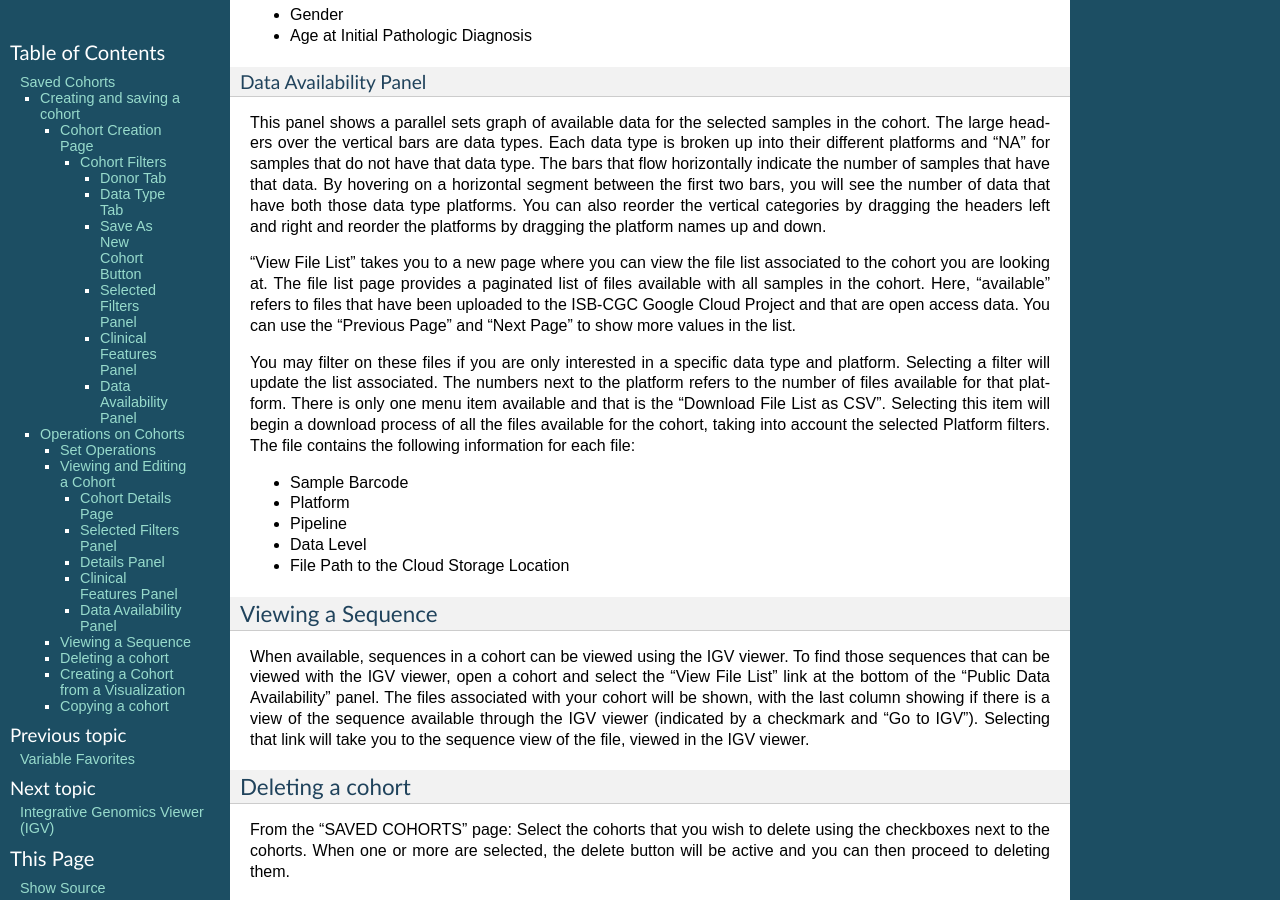
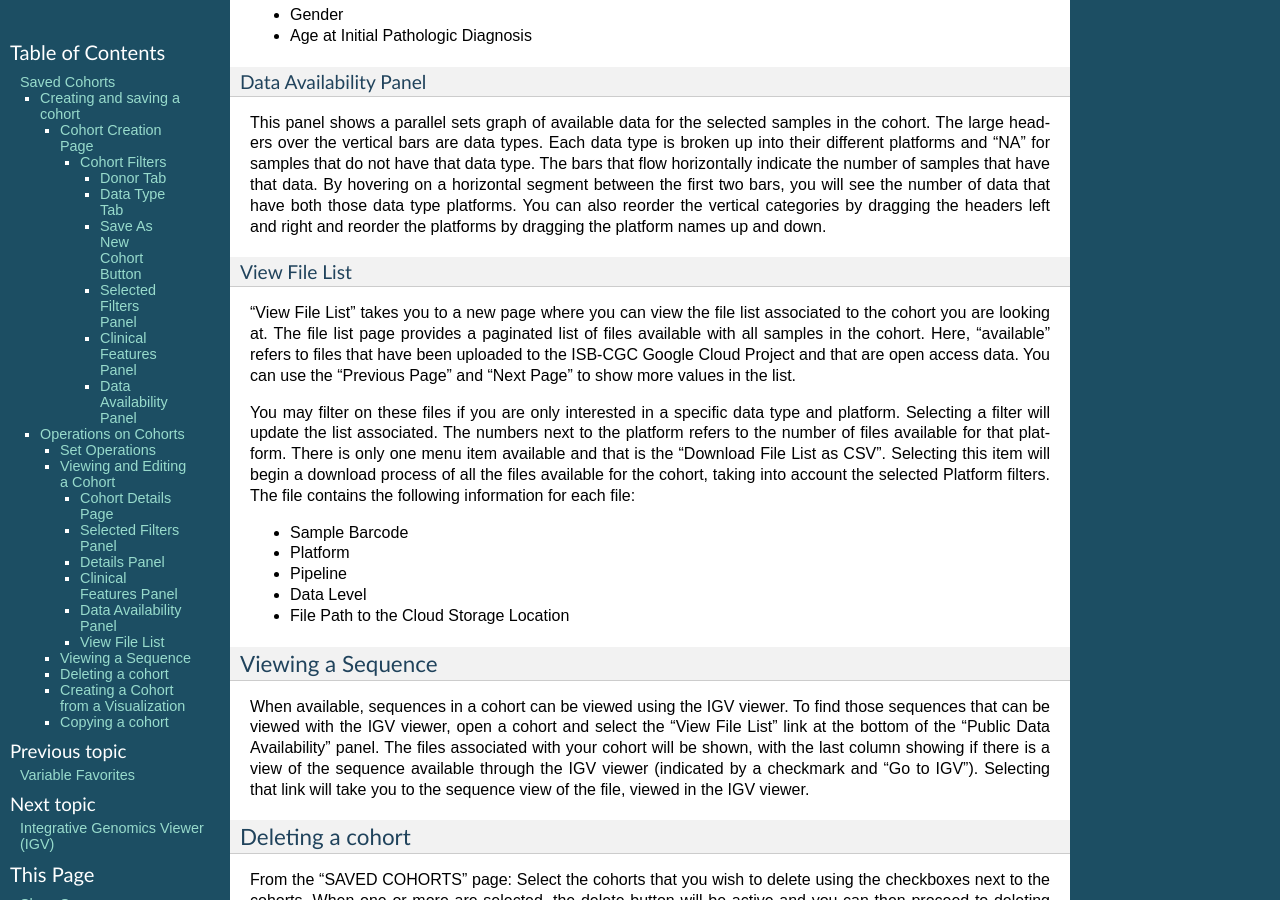
Before and after one commit to isb-cgc/readthedocs, a Sphinx documentation site: the page built from docs/source/sections/webapp/Saved-Cohorts.rst, in a window 1280 px wide and 900 px high, scrolled down 3890 px. Built offline with Sphinx 7.4.7, drawn with Linux system fonts in a browser that asks for light colours.

Commit message:
Update Saved-Cohorts.rst

```diff
--- a/docs/source/sections/webapp/Saved-Cohorts.rst
+++ b/docs/source/sections/webapp/Saved-Cohorts.rst
@@ -179,6 +179,10 @@ hovering on a horizontal segment between the first two bars, you will see the nu
 type platforms. You can also reorder the vertical categories by dragging the headers left and right and reorder the
 platforms by dragging the platform names up and down.
 
+.. _ViewFileList:
+
+View File List
+--------------
 “View File List” takes you to a new page where you can view the file list associated to the cohort you are looking at.
 The file list page provides a paginated list of files available with all samples in the cohort. Here, “available” refers
 to files that have been uploaded to the ISB-CGC Google Cloud Project and that are open access data. You can use the
```
